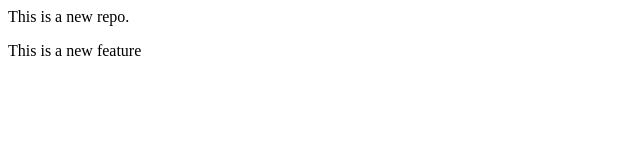
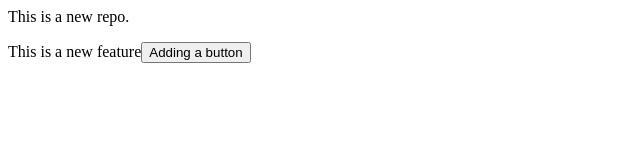
Before and after one commit to Rohan-Nagula/NokiaLearningDemo, a plain HTML site: page index.html in a window 1280 px wide. Shown: the whole page, without its empty margins (0-640 px from the left). Drawn offline with Linux system fonts and the light colour scheme.

Commit message:
adding button index.html file

```diff
--- a/index.html
+++ b/index.html
@@ -1,2 +1,2 @@
 <p> This is a new repo. </p>
-<p> This is a new feature</p>
+<p> This is a new feature<button>Adding a button</button></p>
```
